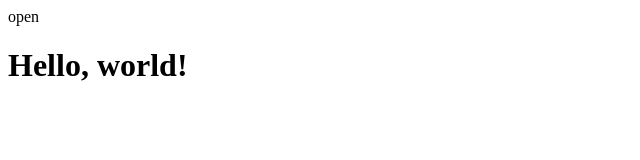
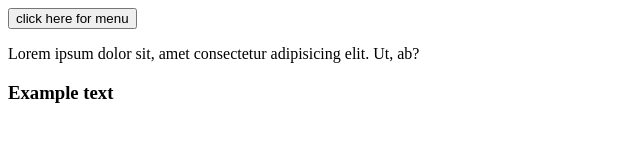
Before and after one commit to MichaelRosado1/jsSideMenu, a plain HTML site: page index.html in a window 1280 px wide. Shown: the whole page, without its empty margins (0-640 px from the left). Drawn offline with Linux system fonts and the light colour scheme.

Commit message:
"created button where icon should be to allow the menu to be selected, site is empty since this is just for the sidenav practice"

```diff
--- a/index.html
+++ b/index.html
@@ -15,9 +15,13 @@
         <a href="#">Projects</a>
         <a href="#">Contact</a>
     </div>
-   <span onclick="openNavBar()">open</span>
+   <span onclick="openNavBar()"><button type="button">click here for menu</button></span>
    <div id="main">
-       <h1>Hello, world!</h1>
+       <p>Lorem ipsum dolor sit,
+           amet consectetur adipisicing elit. Ut, ab?</p>
+
+        <h3>Example text</h3>
+
    </div>
    <script src="app.js"></script>
 </body>
--- a/style.css
+++ b/style.css
@@ -5,7 +5,7 @@
     z-index: 1;
     background-color: black;
     overflow-x: hidden;
-    padding-top: 45%;
+    padding-top: 25%;
     transition: .5s;
 }
 
@@ -29,3 +29,6 @@
     font-size: 40px;
     margin-left: 50px;
 }
+.body {
+    background-color: ghostwhite;
+}
```
